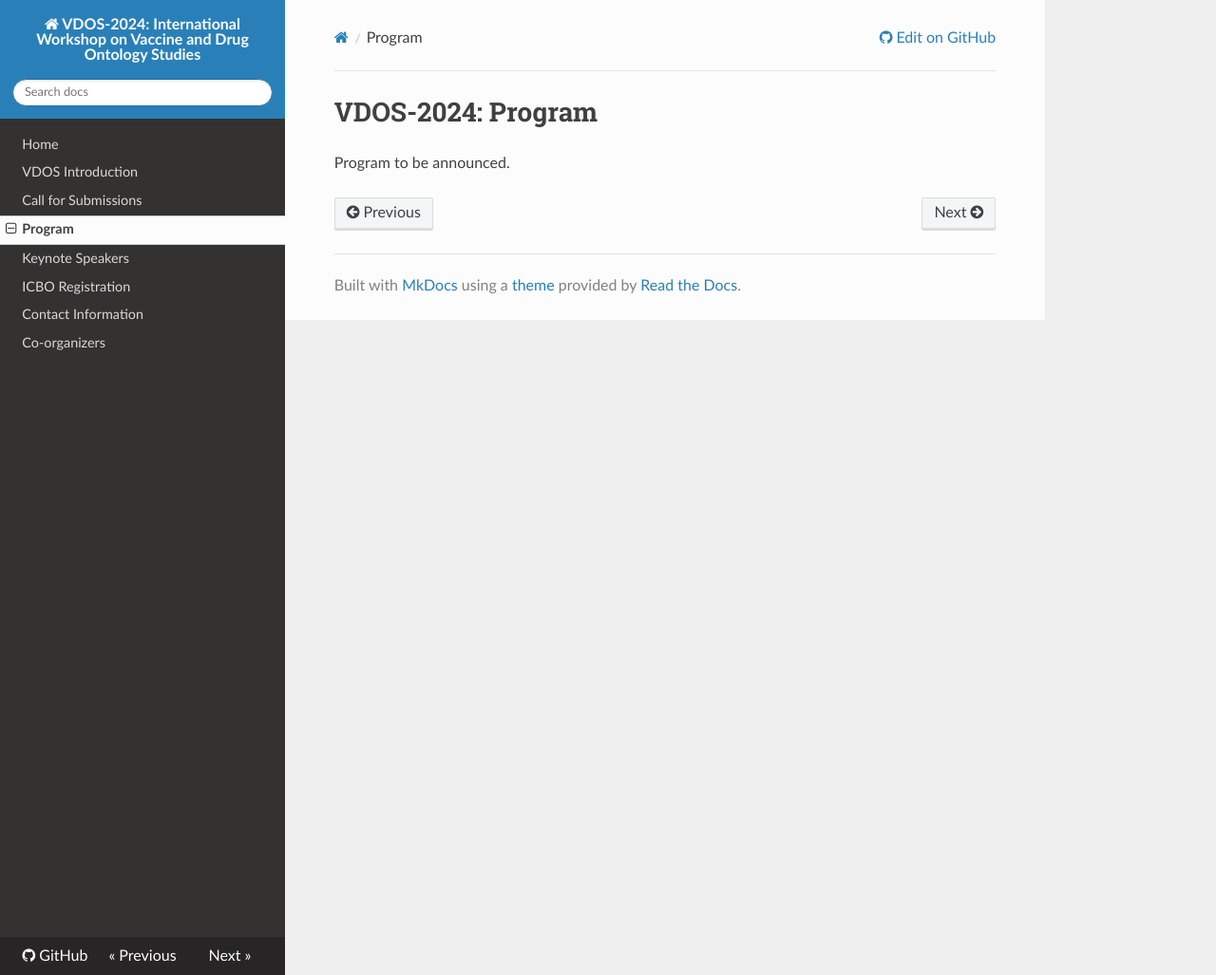
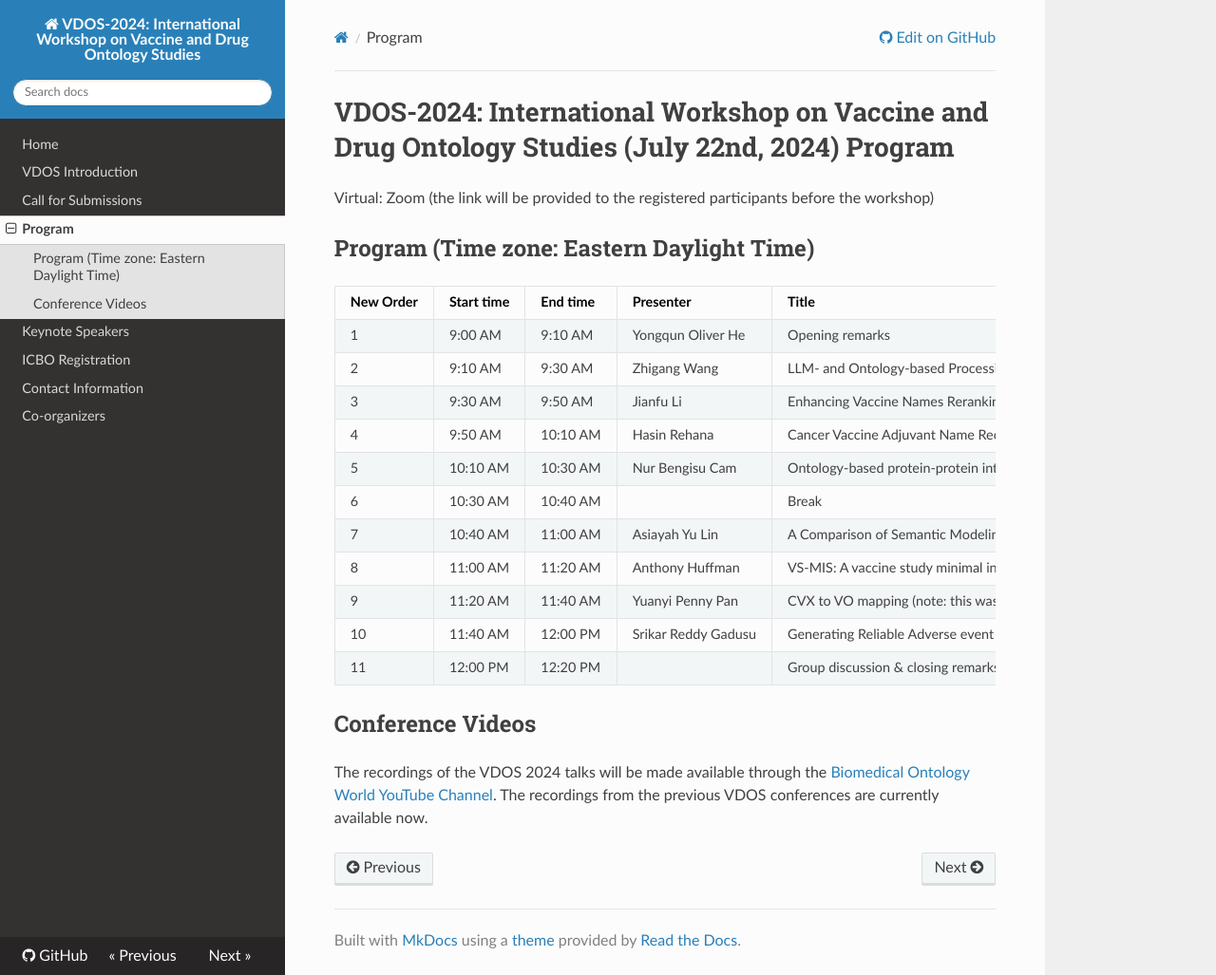
Before and after one commit to vdos-workshop/vdos2024, an MkDocs documentation site: the page built from docs/program.md, in a window 1280 px wide and 1027 px high. Shown: the whole window at 95% size. Built offline with MkDocs 1.6.1, drawn with Linux system fonts in a browser that asks for light colours; nearby versions of some CDN libraries.

Commit message:
Update program.md

```diff
--- a/docs/program.md
+++ b/docs/program.md
@@ -1,32 +1,40 @@
-# VDOS-2024: Program
+# VDOS-2024: International Workshop on Vaccine and Drug Ontology Studies (July 22nd, 2024) Program
+Virtual: Zoom (the link will be provided to the registered participants before the workshop)<BR>
 
-Program to be announced.
+## Program (Time zone: Eastern Daylight Time)
+| New Order | Start time | End time   | Presenter           | Title                                                                                     | Category                  |
+|-----------|------------|------------|---------------------|-------------------------------------------------------------------------------------------|---------------------------|
+| 1         | 9:00 AM    | 9:10 AM    | Yongqun Oliver He   | Opening remarks                                                                           |                           |
+| 2         | 9:10 AM    | 9:30 AM    | Zhigang Wang        | LLM- and Ontology-based Processing and Analysis of Influenza Vaccine Adverse Events       | LLM                       |
+| 3         | 9:30 AM    | 9:50 AM    | Jianfu Li           | Enhancing Vaccine Names Reranking using Large Language Models                             | LLM                       |
+| 4         | 9:50 AM    | 10:10 AM   | Hasin Rehana        | Cancer Vaccine Adjuvant Name Recognition from Clinical Trial Data using Large Language Models | LLM                   |
+| 5         | 10:10 AM   | 10:30 AM   | Nur Bengisu Cam     | Ontology-based protein-protein interaction explanation using large language models        | LLM                       |
+| 6         | 10:30 AM   | 10:40 AM   |                     | Break                                                                                      |                           |
+| 7         | 10:40 AM   | 11:00 AM   | Asiayah Yu Lin      | A Comparison of Semantic Modeling for Medicinal Products                                  | ontology modeling         |
+| 8         | 11:00 AM   | 11:20 AM   | Anthony Huffman     | VS-MIS: A vaccine study minimal information standard and its ontological representation and applications | ontology modeling |
+| 9         | 11:20 AM   | 11:40 AM   | Yuanyi Penny Pan    | CVX to VO mapping (note: this was sent to JBMS as a journal article)                      | ontology modeling         |
+| 10        | 11:40 AM   | 12:00 PM   | Srikar Reddy Gadusu | Generating Reliable Adverse event Profiles for Health through Automated Integrated Data (GRAPH-AID): A Semi-Automated Ontology Building Approach | ontology modeling / knowledge graph |
+| 11        | 12:00 PM   | 12:20 PM   |                     | Group discussion & closing remarks                                                        |                           |
+
+## Conference Videos
+The recordings of the VDOS 2024 talks will be made available through the [Biomedical Ontology World YouTube Channel](https://www.youtube.com/channel/UCUT0MwXxAFnekhsSJVmHTJw/playlists). The recordings from the previous VDOS conferences are currently available now.
 
 <!--
-# VDOS-2023: International Workshop on Vaccine and Drug Ontology Studies (August 29th, 2023)
-Virtual: Zoom (the link will be provided to the registered participants before the workshop)<BR>
-
-
-## Program (Time zone: Brazilian time)
+## Program (Time zone: Eastern Daylight Time)
 
 | Start   | End   | Title                                                                                                 | Speaker                                                                                         | Recorded videos |
 |---------|-------|-------------------------------------------------------------------------------------------------------|-------------------------------------------------------------------------------------------------|-----------------|
 | 8:30 AM | 8:35  | Introduction                                                                                          |                                                                                                 |                 |
-|         |       | **Section I: Vaccine**                                                                                |                                                                                                 |                 |
+|         |       | **Section I: Large Language Models**                                                                                |                                                                                                 |                 |
 | 8:35    | 9:00  | Ontological representation, modeling, and analysis of parasite vaccines                                | Anthony Huffman<br>(Univ. of Michigan; USA)                                                     |                 |
 | 9:00    | 9:25  | A Cascaded Framework for Mapping Vaccine Ontology Terms from Clinical Trials using Fine-Tuned Domain-Specific Language Models | Jianfu Li<br>(Univ. of Texas, Houston; USA)                                                     |                 |
 | 9:25    | 9:50  | Reviewing Open Information Extraction Approach for Coverage and Enrichment of the Vaccine Ontology    | Muhammad "Tuan" Amith<br>(Univ. of Texas Medical Branch; USA)                                  |                 |
 | 9:50    | 10:00  | Introduction to Vaccine KnowledgeBase VIOLIN    | Yongqun "Oliver" He<br>(Univ. of Michigan; USA)                                  |                 |
 | 10:00   | 10:15 | **Break**                                                                                                |                                                                                                 |                 |
-|         |       | **Section II: methodology & Drug**                                                                           |                                                                                                 |                 |
+|         |       | **Section II: Ontology Modeling**                                                                           |                                                                                                 |                 |
 | 10:15    | 10:40 | Leveraging Logical Definitions and Lexical Features to Detect Missing IS-A Relations in Biomedical Terminologies | Rashmie Abeysinghe<br>(Univ. of Texas, Houston; USA)                                            |                 |
 | 10:40   | 11:05 | Enriching the FIDEO ontology with food-drug interactions from online knowledge sources               | Fleur Mougin<br>(Univ. Bordeaux, France)                                                    |                 |
 | 11:05   | 11:15 | ChatGPT to identify of drug-drug interactions from texts                                             | Hasin Rehana<br>(Univ. of North Dakota; USA)                                                    |                 |
 | 11:15   | 11:45 | **Section III: Discussion & Closing remark**                                                           |                                                                                                 |                 |
 
-## Please note the time difference. The meeting starts at 8:30 AM Brazilian time, 7:30 AM Eastern Daylight Time.
-
-## Conference Videos
-
-Playlists of the current and previous VDOS conference recordings are available on [YouTube](https://www.youtube.com/channel/UCUT0MwXxAFnekhsSJVmHTJw/playlists).
 -->
```
